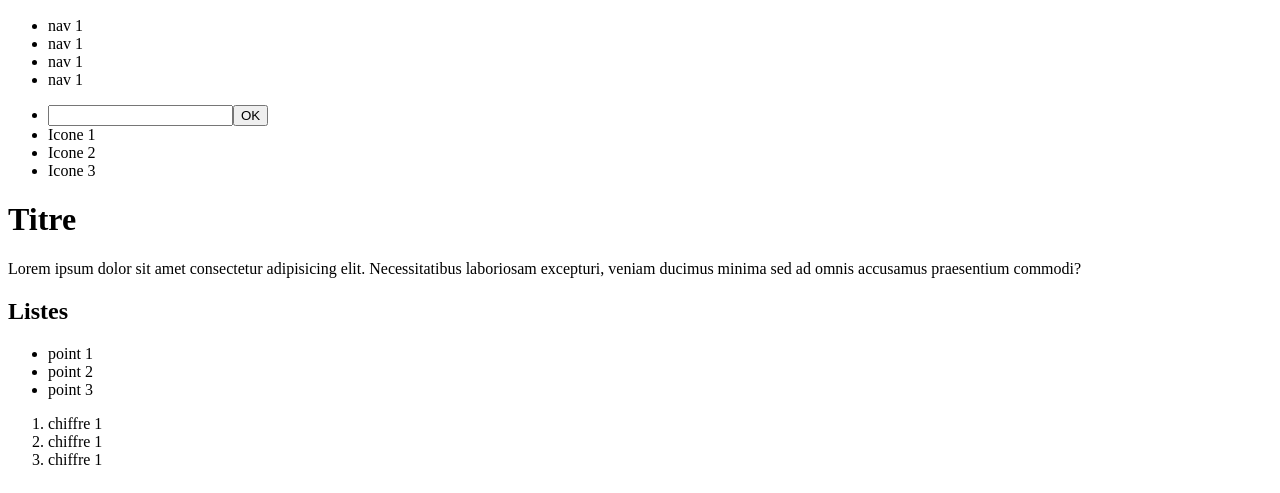
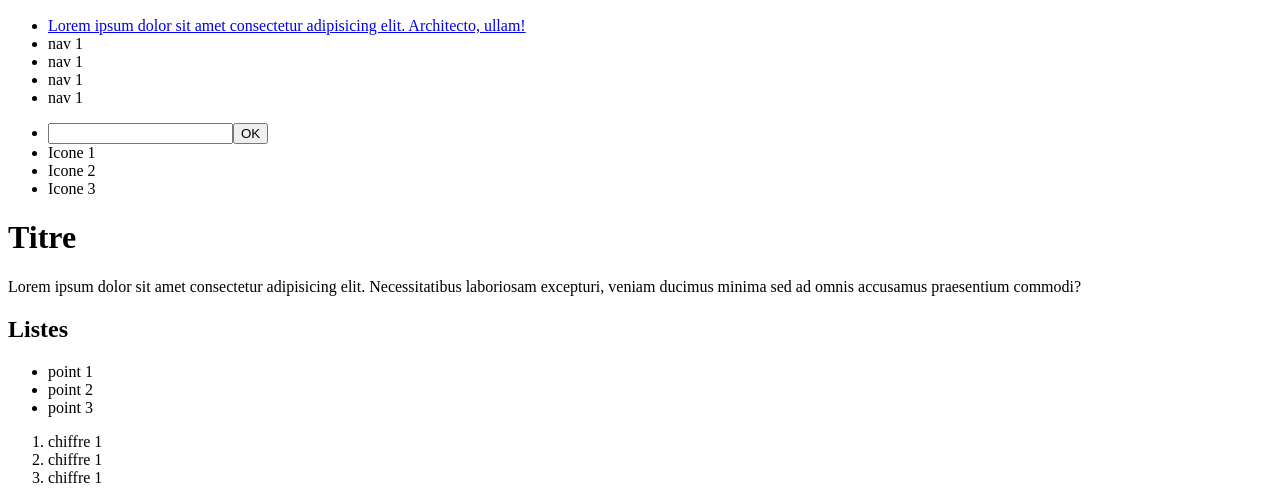
Before and after one commit to Bruno-AMUZU/python-html, a plain HTML site: page index.html in a window 1280 px wide. Shown: the part 27-520 px from the top of the page. Drawn offline with Linux system fonts and the light colour scheme.

Commit message:
ajout phrase

```diff
--- a/index.html
+++ b/index.html
@@ -14,6 +14,7 @@
             <div>
                 <nav>
                     <ul>
+                        <li><a href="#">Lorem ipsum dolor sit amet consectetur adipisicing elit. Architecto, ullam!</a></li>
                         <li>nav 1</li>
                         <li>nav 1</li>
                         <li>nav 1</li>
```
